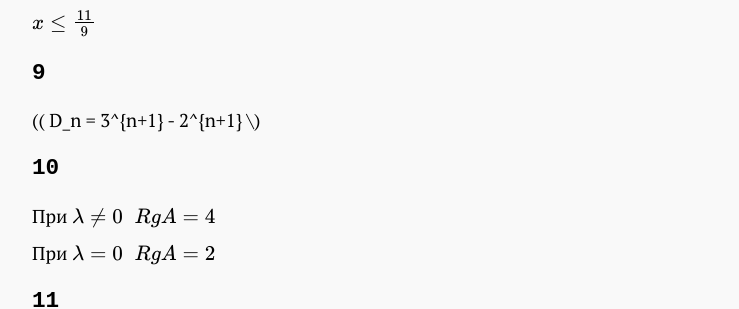
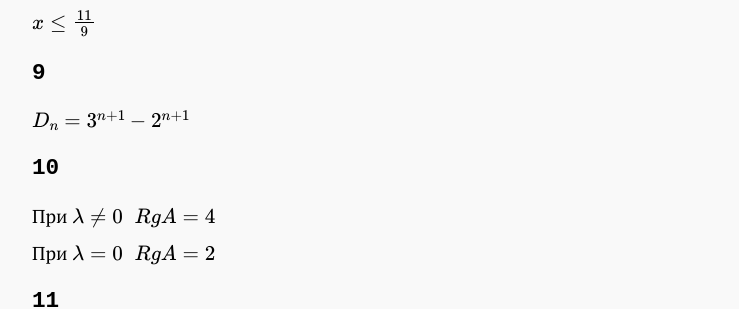
Before and after one commit to ilyakooo0/ilyakooo0.github.io, a Jekyll site: the page built from linal/KR11var0.md, in a window 1280 px wide and 900 px high, scrolled down 1495 px. Shown: the part 155-464 px from the top of the window, without its empty margins (208-947 px from the left). Built offline with Jekyll 4.4.1, drawn with Linux system fonts in a browser that asks for light colours; some web fonts are replaced; formulas are drawn with MathJax 3.

Commit message:
Fixed typo

```diff
--- a/linal/KR11var0.md
+++ b/linal/KR11var0.md
@@ -98,7 +98,7 @@ $$
 
 ### 9
 
-\(( D_n = 3^{n+1} - 2^{n+1} \\)
+\\( D_n = 3^{n+1} - 2^{n+1} \\)
 
 ### 10
 
```
